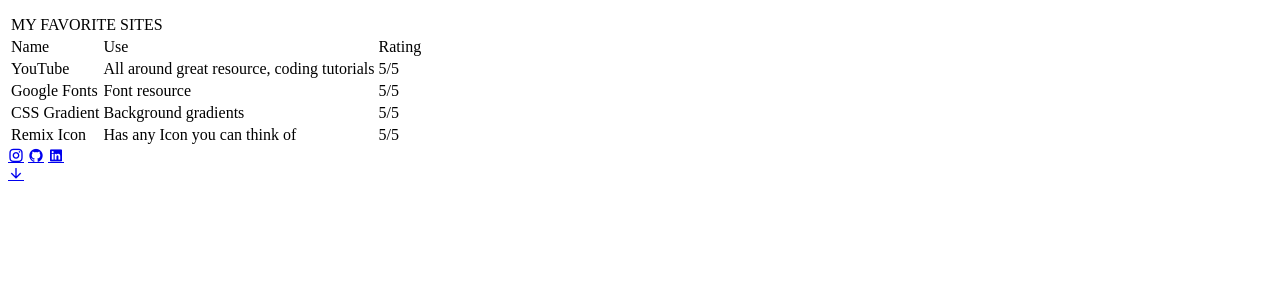
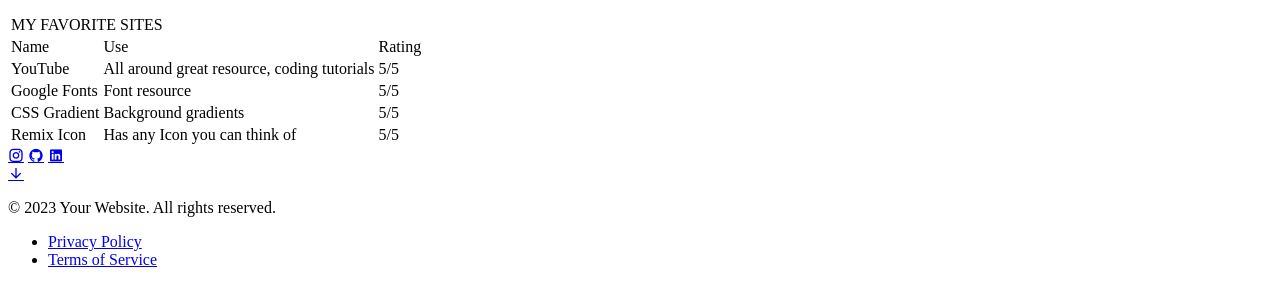
Before and after one commit to AbigailBrandon/HtmlAssignment, a plain HTML site: page about.html in a window 1280 px wide. Shown: the part 627-912 px from the top of the page. Before the commit the page ends 818 px from the top, so only its background shows below. Drawn offline with nearby package versions, Linux system fonts and the light colour scheme.

Commit message:
2 files modified

```diff
--- a/about.html
+++ b/about.html
@@ -92,5 +92,15 @@
         <a href="#"><i class="ri-arrow-down-line"></i></a>
     </div>
 
+    <footer>
+        <div class="footer-content">
+            <p>&copy; 2023 Your Website. All rights reserved.</p>
+            <ul>
+                <li><a href="#">Privacy Policy</a></li>
+                <li><a href="#">Terms of Service</a></li>
+            </ul>
+        </div>
+    </footer>
+
 </body>
 </html>
```
Also changed, not shown: contact.html (+10 -0 lines).
